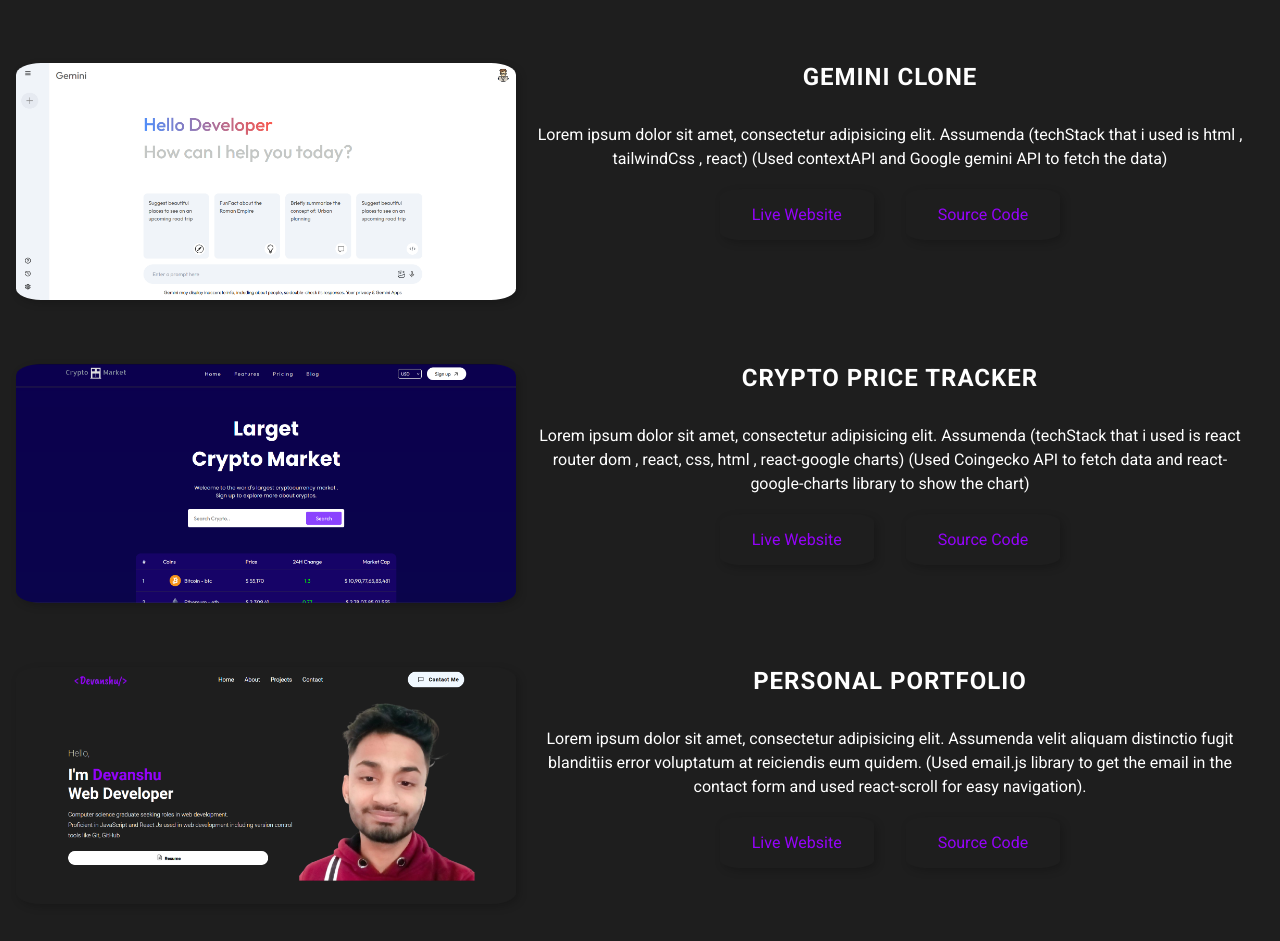
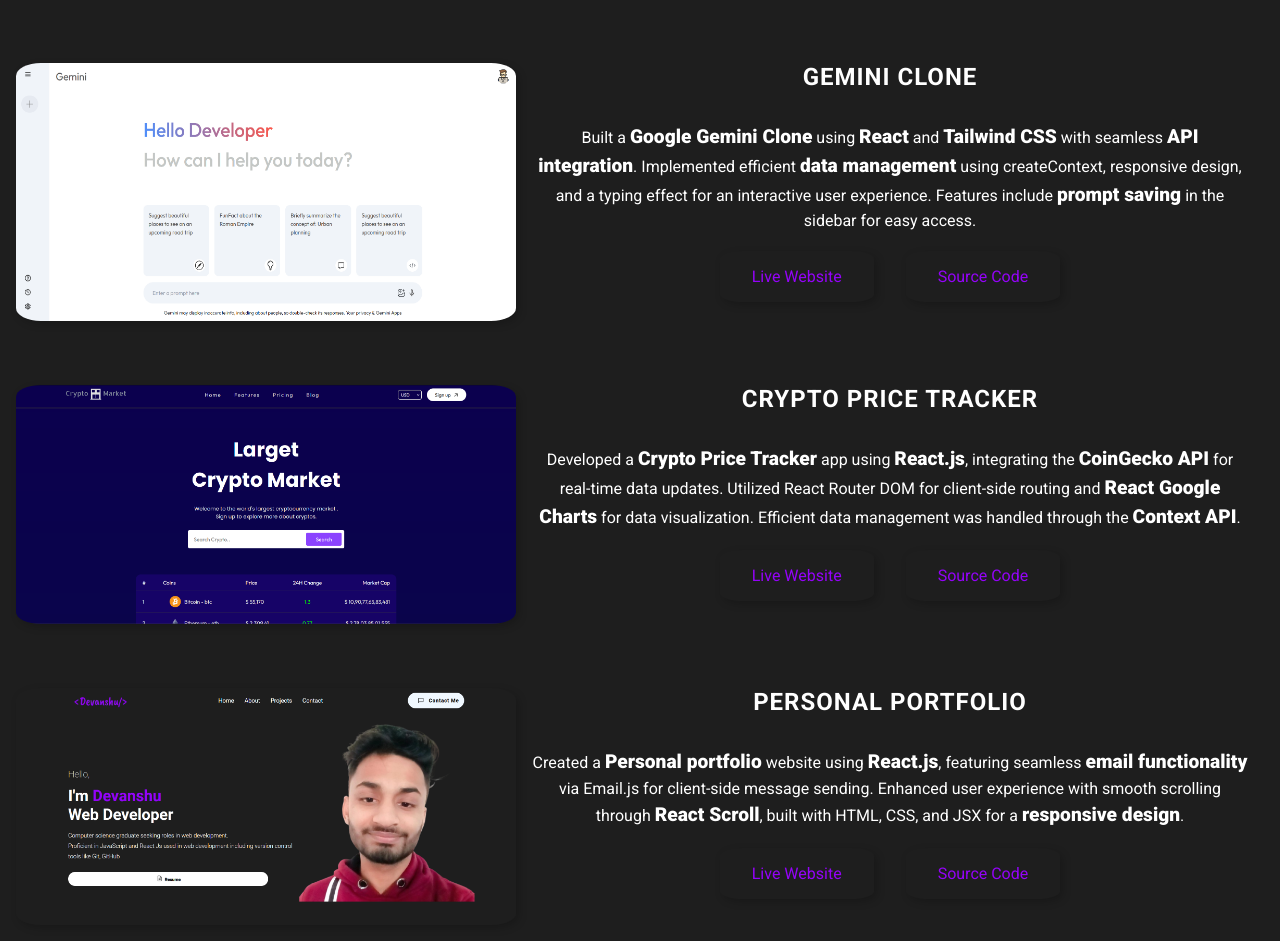
Before and after one commit to Devanshugoell/Personal-Portfolio-, a React (Create React App) app: page / in a window 1280 px wide. Shown: the part 1662-2603 px from the top of the page. Built offline with nearby package versions, Linux system fonts and the light colour scheme.

Commit message:
Defined portfolio section

```diff
--- a/src/components/Works/Work.css
+++ b/src/components/Works/Work.css
@@ -6,6 +6,11 @@
 
 .workTitle {
   letter-spacing: 1px;
+}
+
+b {
+  font-weight: 900;
+  font-size: 1.2rem;
 }
 
 #works {
--- a/src/components/Works/Work.js
+++ b/src/components/Works/Work.js
@@ -13,9 +13,12 @@
         <div className="workDesc">
           <h2 className="workTitle">GEMINI CLONE </h2>
           <div>
-            Lorem ipsum dolor sit amet, consectetur adipisicing elit. Assumenda
-            (techStack that i used is html , tailwindCss , react) (Used
-            contextAPI and Google gemini API to fetch the data)
+            Built a <b>Google Gemini Clone</b> using <b>React</b> and{" "}
+            <b>Tailwind CSS</b> with seamless <b>API integration</b>.
+            Implemented efficient <b>data management</b> using createContext,
+            responsive design, and a typing effect for an interactive user
+            experience. Features include <b>prompt saving</b> in the sidebar for
+            easy access.
           </div>
           <div className="techStack">
             <a
@@ -40,10 +43,11 @@
         <div className="workDesc">
           <h2 className="workTitle">CRYPTO PRICE TRACKER </h2>
           <div>
-            Lorem ipsum dolor sit amet, consectetur adipisicing elit. Assumenda
-            (techStack that i used is react router dom , react, css, html ,
-            react-google charts) (Used Coingecko API to fetch data and
-            react-google-charts library to show the chart)
+            Developed a <b>Crypto Price Tracker</b> app using <b> React.js</b>,
+            integrating the <b>CoinGecko API</b> for real-time data updates.
+            Utilized React Router DOM for client-side routing and{" "}
+            <b>React Google Charts</b> for data visualization. Efficient data
+            management was handled through the <b>Context API</b>.
           </div>
           <div className="techStack">
             <a
@@ -69,10 +73,11 @@
         <div className="workDesc">
           <h2 className="workTitle">PERSONAL PORTFOLIO </h2>
           <div>
-            Lorem ipsum dolor sit amet, consectetur adipisicing elit. Assumenda
-            velit aliquam distinctio fugit blanditiis error voluptatum at
-            reiciendis eum quidem. (Used email.js library to get the email in
-            the contact form and used react-scroll for easy navigation).
+            Created a <b>Personal portfolio</b> website using <b>React.js</b>,
+            featuring seamless <b>email functionality</b> via Email.js for
+            client-side message sending. Enhanced user experience with smooth
+            scrolling through <b>React Scroll</b>, built with HTML, CSS, and JSX
+            for a <b>responsive design</b>.
           </div>
           <div className="techStack">
             <a
```
